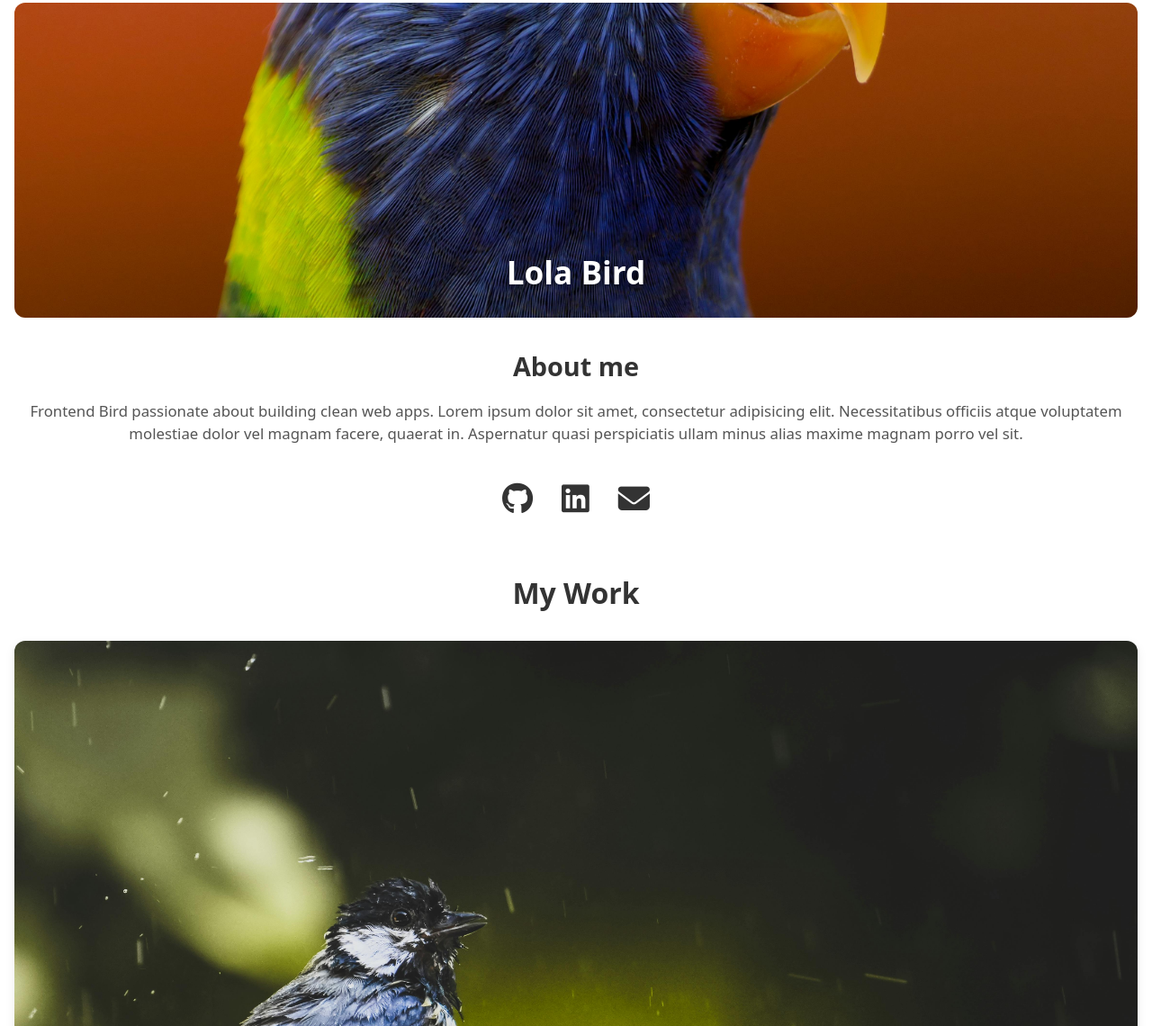
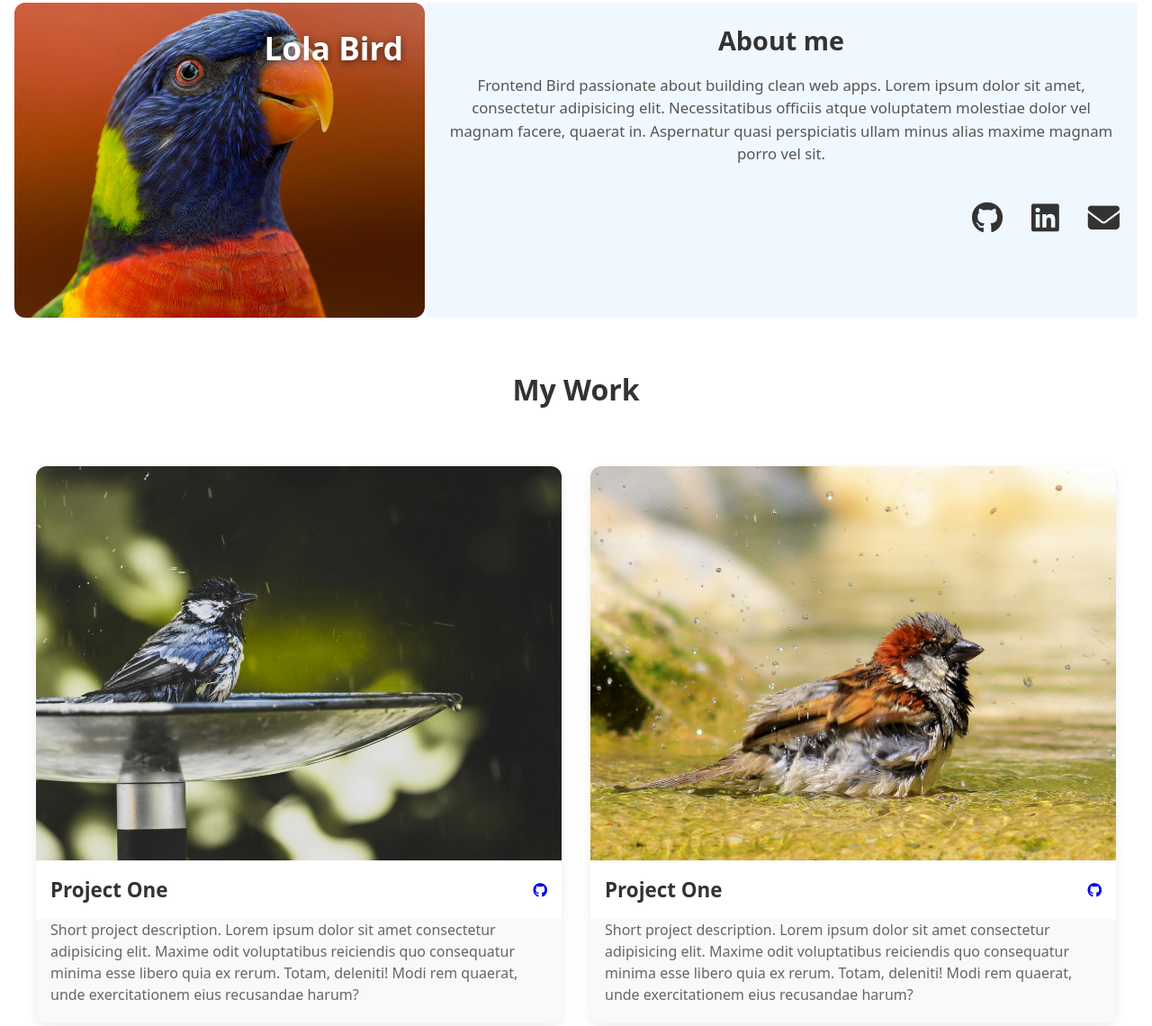
Before and after one commit to MarijaAvramovic/homepage, a plain HTML site: page index.html in a window 1280 px wide. Shown: the part 21-1161 px from the top of the page at 90% size. Drawn offline with Linux system fonts and the light colour scheme.

Commit message:
add layout for tablets

```diff
--- a/index.html
+++ b/index.html
@@ -44,7 +44,7 @@
 
   <h2>My Work</h2>
 
-
+  <div class="project-grid">
    <div class="project-card">
     <img src="img/6.jpg">
      <div class="links"><h3>Project One</h3>
@@ -133,6 +133,7 @@
     <p>Short project description. Lorem ipsum dolor sit amet consectetur adipisicing elit. Maxime odit voluptatibus reiciendis quo consequatur minima esse libero quia ex rerum. Totam, deleniti! Modi rem quaerat, unde exercitationem eius recusandae harum?</p>
   </div>
 
+  </div>
 
 </section>
 
@@ -150,6 +151,12 @@
   <p>Email: example@email.com</p>
   <p>Address</p>
   <p>LinkedIn</p>
+  <div class="icons">
+    <div><i class="fa-brands fa-github"></i></div>
+    <div><i class="fa-brands fa-linkedin"></i></div>
+    <div><i class="fa-solid fa-envelope"></i></div>
+
+</div>
 
 </section>
 
--- a/styles.css
+++ b/styles.css
@@ -95,6 +95,12 @@ img {
 .projects {
   padding: 2rem 1rem;
 }
+.project-grid{
+    display: grid;
+grid-template-columns: 1fr;
+
+}
+
 
 .projects h2 {
   text-align: center;
@@ -195,9 +201,43 @@ footer img {
   margin-top: 2rem;
 }
 
-/* Dodaj ovo tek KASNIJE – za tablet i veće ekrane */
+
 @media (min-width: 768px) {
-  /* ovdje ide tablet layout – 2 kolone projekata, hero side-by-side itd. */
+    .hero{
+        flex-direction: row;
+        gap: 0;
+    }
+  .hero-img {
+        align-items: start;
+    justify-content: right;
+  }
+
+    .about-me {
+        background-color: aliceblue;
+        padding: 20px;
+
+    }
+ .icons {
+  justify-content: right;
+
+}
+
+.project-grid{
+
+ grid-template-columns: repeat(2, 1fr);
+    gap: 2rem;                               /* bigger gap looks better */
+    padding: 2rem 1.5rem;
+}
+ footer {
+    display: flex;
+  justify-content: space-between;
+  align-items: center;
+
+ }
+  footer .icons{
+      justify-content: center;
+ }
+
 }
 
 @media (min-width: 1024px) {
```
Also changed, not shown: 1 other file.
